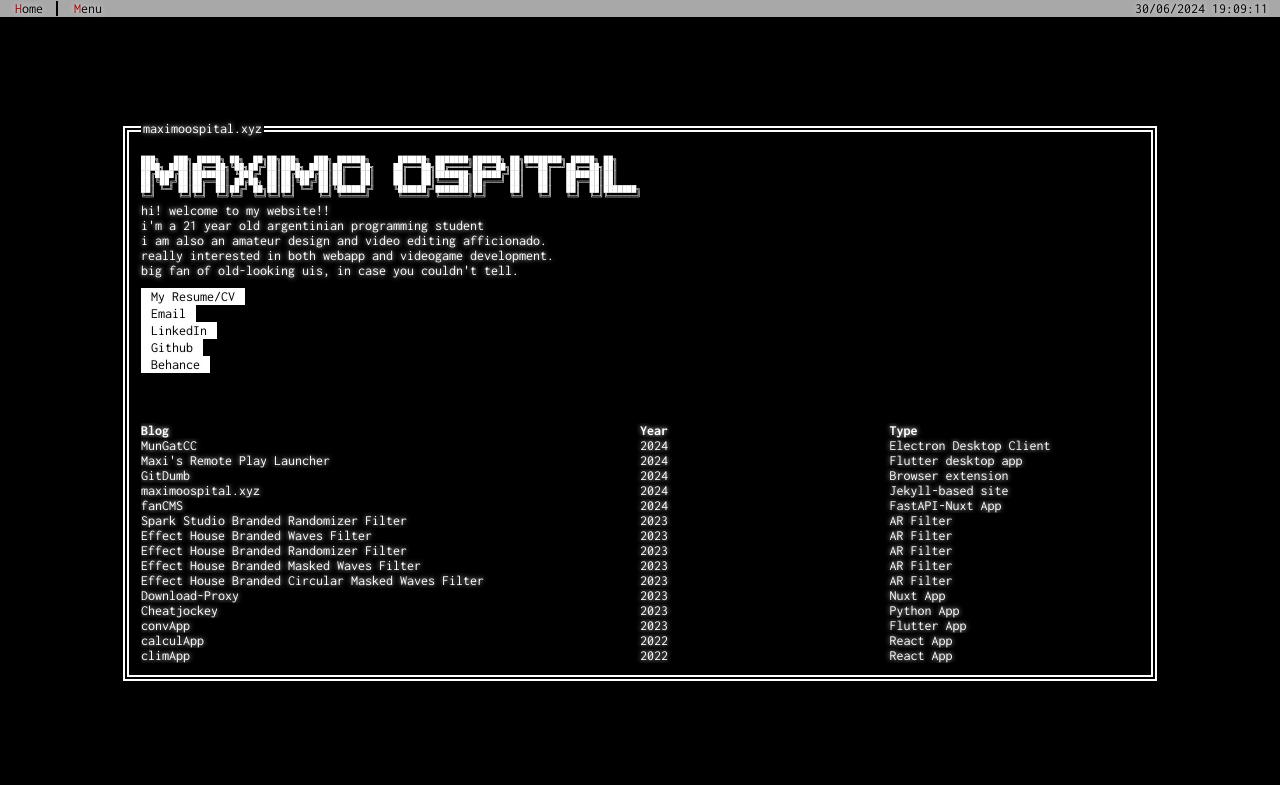
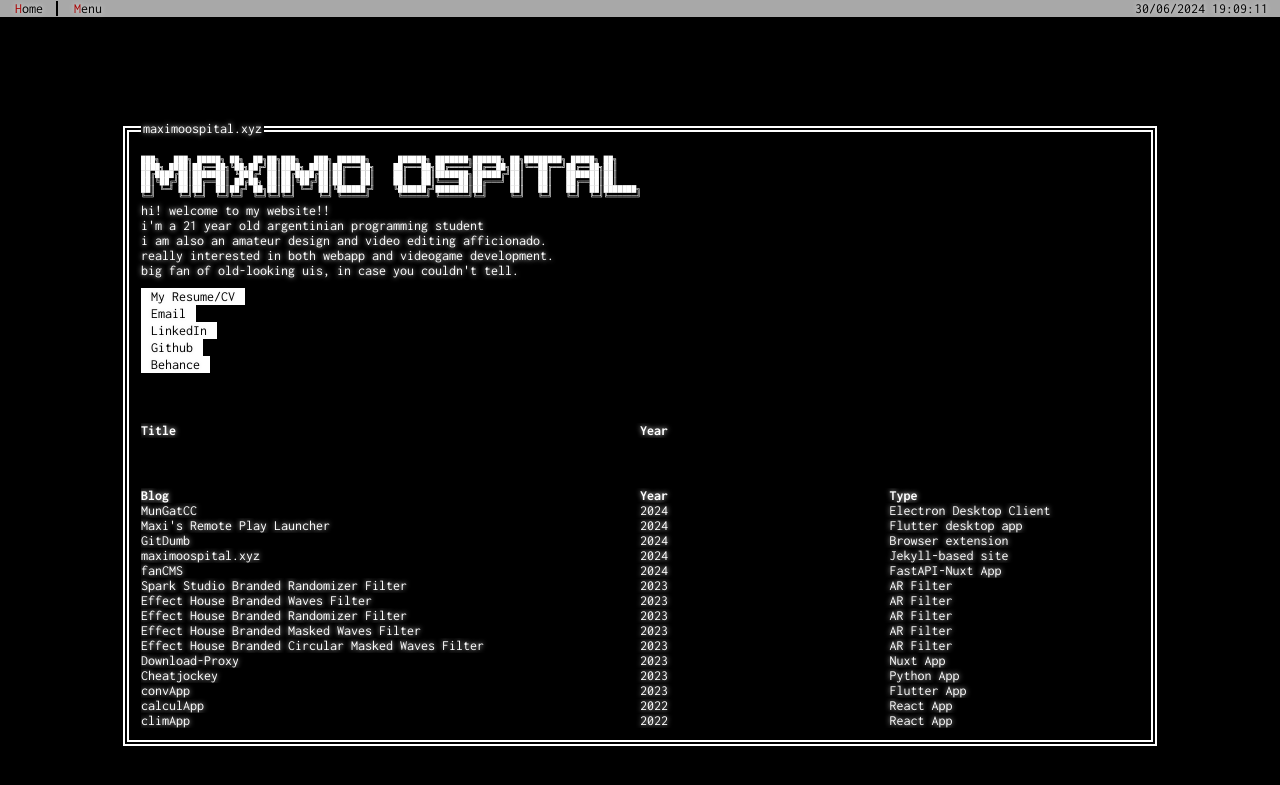
Before and after one commit to maximoospital/maximoospital.github.io, a Jekyll site: the page built from index.html, in a window 1280 px wide. Shown: the top 785 px of the page. Built offline with Jekyll 4.4.1, drawn with Linux system fonts in a browser that asks for light colours.

Commit message:
Update landings_list.html

```diff
--- a/_includes/landings_list.html
+++ b/_includes/landings_list.html
@@ -1,6 +1,5 @@
 <!-- landings_list.html -->
 <ul class="rows">
-        {% if landing.category == 'landings' %}
             <li class="row__cols">
                 <div class="row__title">
                     Title
@@ -9,7 +8,7 @@
                     Year
                 </div>
             </li>
-            {% for landing in site.pages %}
+            {% for landing in site.landings %}
                 <li class="row__post">
                     {% if landing.github %}
                         <a href="{{ landing.github }}">
@@ -39,5 +38,4 @@
                     {% endif %}
                 </li>
             {% endfor %}
-        {% endif %}
 </ul>
```
Lines whose indentation alone changed are shown as unchanged.
